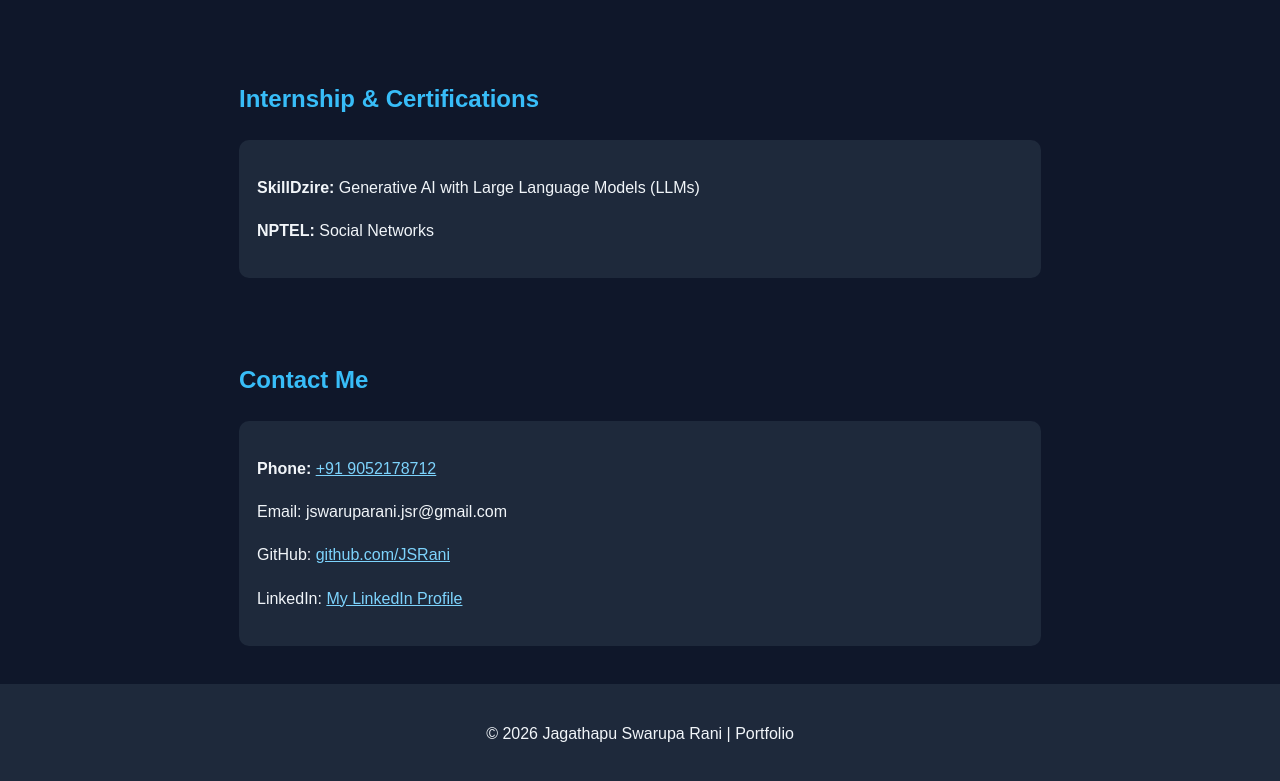
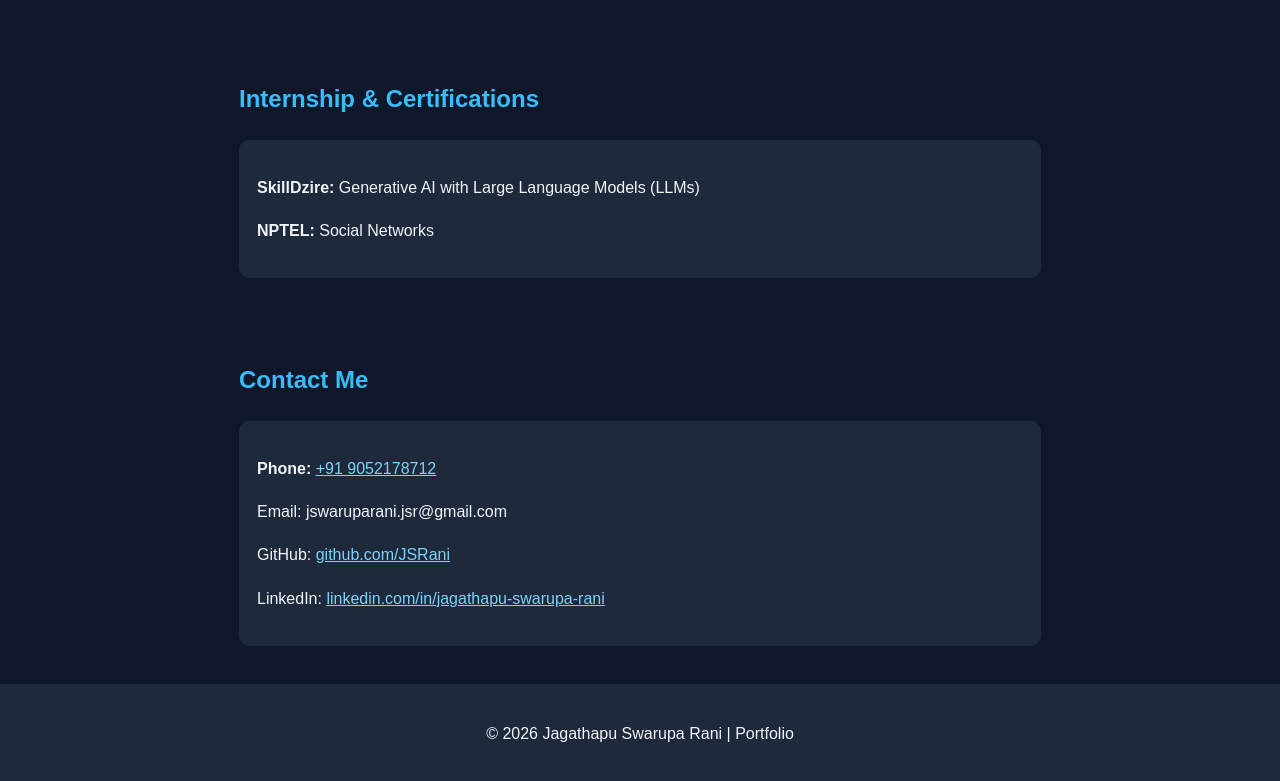
Before and after one commit to JSRani/JSRani.github.io, a plain HTML site: page index.html in a window 1280 px wide. Shown: the part 1707-2488 px from the top of the page. Drawn offline with Linux system fonts and the light colour scheme.

Commit message:
Create personal portfolio

```diff
--- a/index.html
+++ b/index.html
@@ -144,7 +144,7 @@
         LinkedIn:
         <a href="https://www.linkedin.com/in/jagathapu-swarupa-rani"
            target="_blank">
-          My LinkedIn Profile
+          linkedin.com/in/jagathapu-swarupa-rani
         </a>
       </p>
     </div>
```
